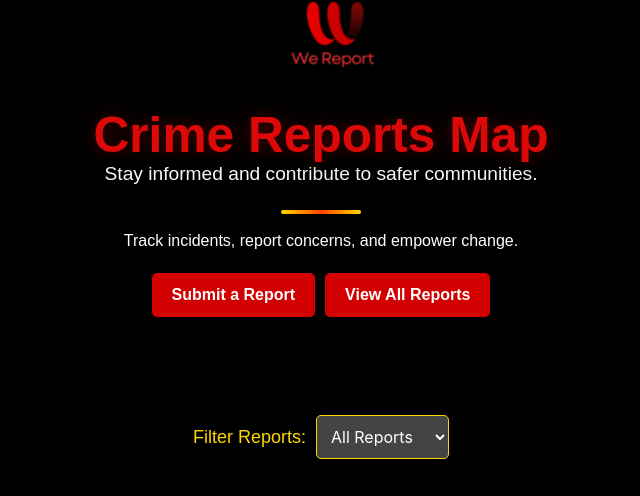
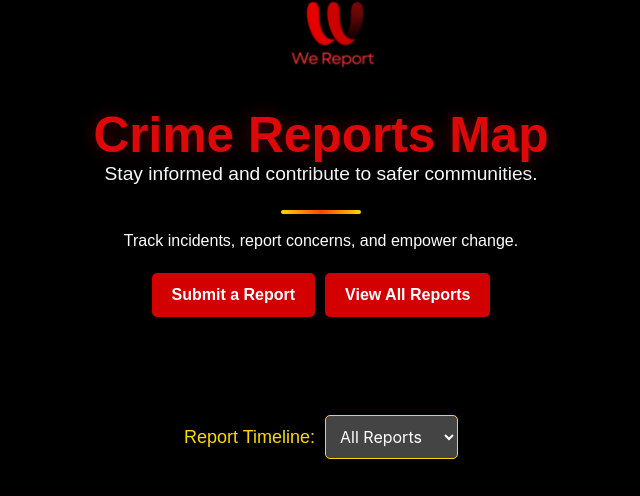
Before and after one commit to abhirajadhikary06/Report-Connect, a Django app: page /home/ in a window 1280 px wide. Shown: the top 496 px of the page, without its empty margins (319-959 px from the left). Run offline with Django 5.2, Linux system fonts and the light colour scheme; data comes from the database, SQL or seed files in the repository; both versions use the stored data as it was after the commit.

Commit message:
Updated with fixed errors

```diff
--- a/harassment_platform/reports/templates/home.html
+++ b/harassment_platform/reports/templates/home.html
@@ -448,7 +448,7 @@
     <div class="container">
         <!-- Filter Section -->
         <div class="filters">
-            <h3>Filter Reports:</h3>
+            <h3>Report Timeline:</h3>
             <select id="filter-dropdown" class="filter-dropdown" onchange="applyFilter()">
                 <option value="all">All Reports</option>
                 <option value="current_day">Current Day</option>
--- a/harassment_platform/reports/templates/landing.html
+++ b/harassment_platform/reports/templates/landing.html
@@ -59,8 +59,7 @@
         <h1 class="title">Welcome to Report Connect</h1>
         <p class="subtitle">Track incidents, report concerns, and empower change.</p>
         <div class="buttons">
-            <a href="{% url 'report_submission' %}" class="button is-primary">Submit a Report</a>
-            <a href="{% url 'reports_list' %}" class="button is-light">View Reports</a>
+            <a href="{% url 'home' %}" class="button is-primary">Home</a>
         </div>
     </div>
 </body>
--- a/harassment_platform/reports/views.py
+++ b/harassment_platform/reports/views.py
@@ -112,13 +112,50 @@ def reports_list(request):
 
 def report_submission(request):
     if request.method == "POST":
-        form = HarassmentReportForm(request.POST)
-        if form.is_valid():
-            form.save()
-            return redirect('report_submission')  # Redirect to the same page to prevent form resubmission
-    else:
-        form = HarassmentReportForm()
-    return render(request, 'report_submission.html', {'form': form})
+        location = request.POST.get('location')
+        date = request.POST.get('date')
+        time = request.POST.get('time')
+        harassment_type = request.POST.get('harassment_type')
+        reported_by = request.POST.get('role')
+        description = request.POST.get('description')
+
+
+        # Validate harassment_type
+        if not harassment_type:
+            return render(request, 'report_submission.html', {'error': 'Harassment type is required.'})
+
+        try:
+            # Geocode the location to get latitude and longitude
+            geolocator = Nominatim(user_agent="harassment_report_app")
+            location_data = geolocator.geocode(location)
+
+            if location_data:
+                latitude = location_data.latitude
+                longitude = location_data.longitude
+            else:
+                return render(request, 'report_submission.html',
+                            {'error': 'Could not find coordinates for the given location.'})
+
+            # Save the data to the database
+            HarassmentReport.objects.create(
+                location=location,
+                date=date,
+                time=time,
+                harassment_type=harassment_type,
+                reported_by=reported_by,
+                description=description,
+                latitude=latitude,
+                longitude=longitude
+            )
+
+            # Add a success message and redirect to the same page
+            return render(request, 'report_submission.html', {'success': True})
+
+        except Exception as e:
+            return render(request, 'report_submission.html',
+                        {'error': f'Error processing location: {str(e)}'})
+
+    return render(request, 'report_submission.html')
 
 
 def add_comment(request, report_id):
```
Also changed, not shown: harassment_platform/db.sqlite3.
